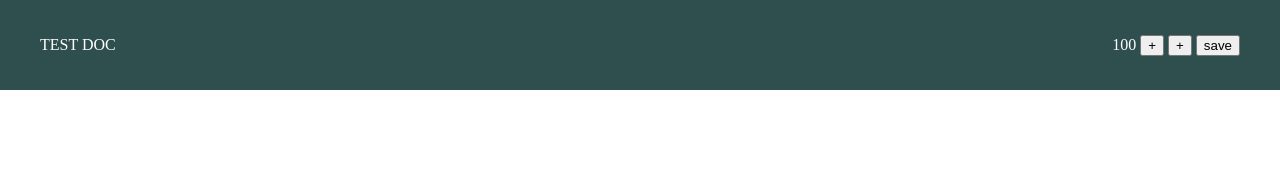
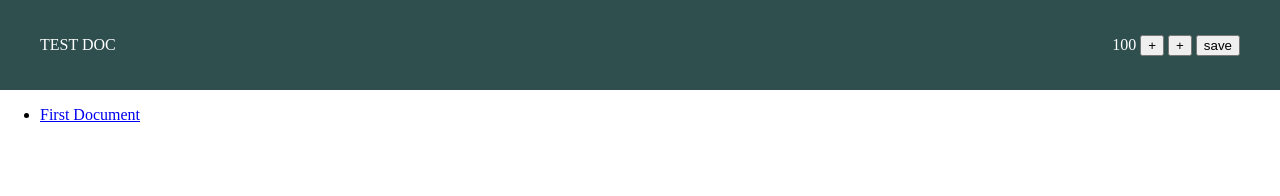
Before and after one commit to ZhannaRudenkoDev/doc-viewer, an Angular app in the folder doc-viewer/: page / in a window 1280 px wide. Shown: the top 196 px of the page. Built offline with nearby package versions, Linux system fonts and the light colour scheme.

Commit message:
document-list component implemented, added document-view component

```diff
--- a/doc-viewer/src/app/app-routing.module.ts
+++ b/doc-viewer/src/app/app-routing.module.ts
@@ -1,7 +1,12 @@
 import { NgModule } from '@angular/core';
 import { RouterModule, Routes } from '@angular/router';
+import { DocumentListComponent } from "./document-list/document-list.component";
+import { DocumentViewComponent } from "./document-view/document-view.component";
 
-const routes: Routes = [];
+const routes: Routes = [
+  { path: '', component: DocumentListComponent },
+  { path: 'document-view/:id', component: DocumentViewComponent }
+];
 
 @NgModule({
   imports: [RouterModule.forRoot(routes)],
--- a/doc-viewer/src/app/app.component.html
+++ b/doc-viewer/src/app/app.component.html
@@ -1 +1,2 @@
 <app-header></app-header>
+<router-outlet></router-outlet>
--- a/doc-viewer/src/app/app.module.ts
+++ b/doc-viewer/src/app/app.module.ts
@@ -4,11 +4,15 @@ import { BrowserModule } from '@angular/platform-browser';
 import { AppRoutingModule } from './app-routing.module';
 import { AppComponent } from './app.component';
 import { HeaderComponent } from './header/header.component';
+import { DocumentListComponent } from './document-list/document-list.component';
+import { DocumentViewComponent } from './document-view/document-view.component';
 
 @NgModule({
   declarations: [
     AppComponent,
-    HeaderComponent
+    HeaderComponent,
+    DocumentListComponent,
+    DocumentViewComponent
   ],
   imports: [
     BrowserModule,
--- /dev/null
+++ b/doc-viewer/src/app/document-list/document-list.component.html
@@ -0,0 +1,7 @@
+<div class="list-wrapper">
+  <ul class="list">
+    <li class="list-item" *ngFor="let item of documents">
+      <a [routerLink]="'document-view/' + item.id">{{item.title}}</a>
+    </li>
+  </ul>
+</div>
--- /dev/null
+++ b/doc-viewer/src/app/document-list/document-list.component.ts
@@ -0,0 +1,16 @@
+import { Component } from '@angular/core';
+import { DocumentListOptionModel } from "./models/document-list-option-model";
+
+@Component({
+  selector: 'app-document-list',
+  templateUrl: './document-list.component.html',
+  styleUrls: ['./document-list.component.css']
+})
+export class DocumentListComponent {
+    documents: DocumentListOptionModel[] = [
+      {
+        id: 1,
+        title: 'First Document'
+      }
+    ]
+}
--- /dev/null
+++ b/doc-viewer/src/app/document-list/models/document-list-option-model.ts
@@ -0,0 +1,4 @@
+export interface DocumentListOptionModel {
+  id: number,
+  title: string
+}
--- /dev/null
+++ b/doc-viewer/src/app/document-view/document-view.component.html
@@ -0,0 +1 @@
+<p>document-view works!</p>
--- /dev/null
+++ b/doc-viewer/src/app/document-view/document-view.component.ts
@@ -0,0 +1,21 @@
+import { Component, OnInit } from '@angular/core';
+import { ActivatedRoute } from "@angular/router";
+
+@Component({
+  selector: 'app-document-view',
+  templateUrl: './document-view.component.html',
+  styleUrls: ['./document-view.component.css']
+})
+export class DocumentViewComponent implements OnInit{
+
+  documentFolder!: number;
+
+  constructor(private route: ActivatedRoute) {}
+
+  ngOnInit() {
+    this.route.params.subscribe(params => {
+      this.documentFolder = params['id'] ? params['id'] : 0;
+    });
+  }
+
+}
```
Also changed, not shown: doc-viewer/src/app/document-list/document-list.component.css (added), doc-viewer/src/app/document-view/document-view.component.css (added), 2 other files (tests, documents, lock files or other folders).
